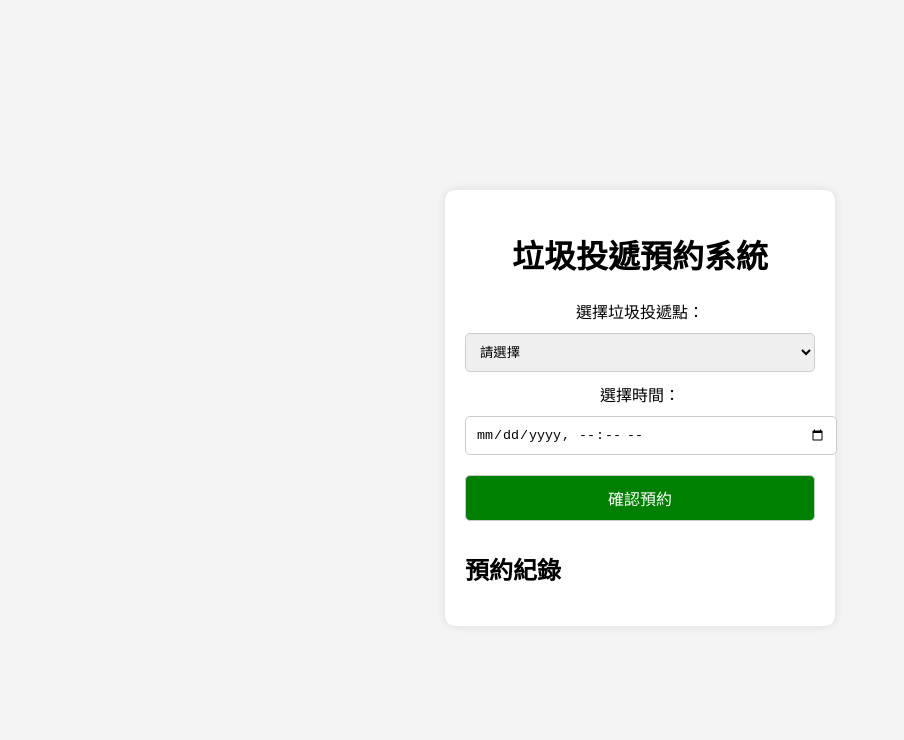
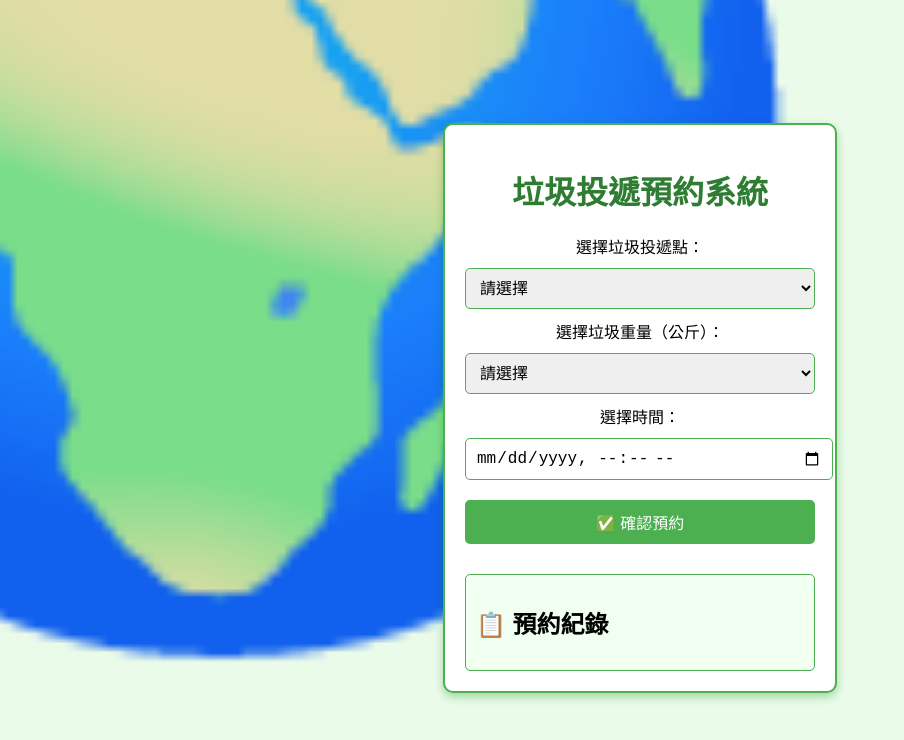
Before and after one commit to EricLin1013zz/garbage-page, a plain HTML site: page index.html in a window 1280 px wide. Shown: the whole page, without its empty margins (0-904 px from the left). Drawn offline with Linux system fonts and the light colour scheme.

Commit message:
Update index.html

```diff
--- a/index.html
+++ b/index.html
@@ -7,44 +7,82 @@
     <style>
         body {
             font-family: Arial, sans-serif;
-            background-color: #f4f4f4;
+            background-color: #eafbea;
             display: flex;
             justify-content: center;
             align-items: center;
             height: 100vh;
             flex-direction: column;
+            position: relative;
+        }
+        .earth {
+            position: fixed;
+            top: -400px;
+            left: -400px;
+            font-size: 1000px;
+            line-height: 1;
+            z-index: -1;
         }
         .container {
             background: white;
             padding: 20px;
             border-radius: 10px;
-            box-shadow: 0 0 10px rgba(0, 0, 0, 0.1);
+            box-shadow: 0 4px 10px rgba(0, 128, 0, 0.3);
             width: 350px;
             text-align: center;
+            border: 2px solid #4CAF50;
+            position: relative;
+        }
+        h1 {
+            color: #2E7D32;
         }
         select, input, button {
             width: 100%;
             padding: 10px;
             margin: 10px 0;
-            border: 1px solid #ccc;
+            border: 1px solid #4CAF50;
             border-radius: 5px;
+            font-size: 16px;
+        }
+        input[type="datetime-local"] {
+            width: calc(100% - 4px);
         }
         button {
-            background: green;
+            background: #4CAF50;
             color: white;
             font-size: 16px;
             cursor: pointer;
+            border: none;
+            transition: 0.3s;
         }
         button:hover {
-            background: darkgreen;
+            background: #388E3C;
         }
         .reservations {
             margin-top: 20px;
             text-align: left;
+            background: #f0fff0;
+            padding: 10px;
+            border-radius: 5px;
+            border: 1px solid #4CAF50;
+        }
+        .copy-button {
+            background: #4CAF50;
+            color: white;
+            border: none;
+            padding: 5px 10px;
+            margin-left: 10px;
+            cursor: pointer;
+            border-radius: 5px;
+            font-size: 14px;
+        }
+        .copy-button:hover {
+            background: #388E3C;
         }
     </style>
 </head>
 <body>
+    <div class="earth">🌍</div>
     <div class="container">
         <h1>垃圾投遞預約系統</h1>
         <label>選擇垃圾投遞點：</label>
@@ -54,30 +92,60 @@
             <option value="合作餐廳B">合作餐廳B</option>
             <option value="合作餐廳C">合作餐廳C</option>
         </select>
+        <label>選擇垃圾重量（公斤）：</label>
+        <select id="weight">
+            <option value="">請選擇</option>
+            <option value="1">1 公斤</option>
+            <option value="2">2 公斤</option>
+            <option value="3">3 公斤</option>
+            <option value="4">4 公斤</option>
+            <option value="5">5 公斤</option>
+            <option value="6">6 公斤</option>
+            <option value="7">7 公斤</option>
+            <option value="8">8 公斤</option>
+            <option value="9">9 公斤</option>
+            <option value="10">10 公斤</option>
+        </select>
         <label>選擇時間：</label>
         <input type="datetime-local" id="time">
-        <button onclick="handleReserve()">確認預約</button>
+        <button onclick="handleReserve()">✅ 確認預約</button>
         <div class="reservations">
-            <h2>預約紀錄</h2>
+            <h2>📋 預約紀錄</h2>
             <ul id="reservationList"></ul>
         </div>
     </div>
 
     <script>
+        function generateRandomCode() {
+            return Math.random().toString(36).substring(2, 12).toUpperCase();
+        }
+
         function handleReserve() {
             const location = document.getElementById("location").value;
             const time = document.getElementById("time").value;
+            const weight = document.getElementById("weight").value;
             const reservationList = document.getElementById("reservationList");
 
-            if (location && time) {
+            if (location && time && weight) {
+                const uniqueCode = generateRandomCode();
                 const listItem = document.createElement("li");
-                listItem.textContent = `📍 ${location} - 🕒 ${time}`;
+                listItem.innerHTML = `📍 ${location} - 🕒 ${time} - ⚖️ ${weight} 公斤 - <strong>🔑 ${uniqueCode}</strong> <button class="copy-button" onclick="copyToClipboard('${uniqueCode}')">📋 複製</button>`;
                 reservationList.appendChild(listItem);
 
-                alert("預約成功！");
+                alert("預約成功！🌱");
             } else {
-                alert("請選擇地點與時間");
+                alert("請選擇地點、時間並選擇重量");
             }
+        }
+
+        function copyToClipboard(text) {
+            const tempInput = document.createElement("input");
+            document.body.appendChild(tempInput);
+            tempInput.value = text;
+            tempInput.select();
+            document.execCommand("copy");
+            document.body.removeChild(tempInput);
+            alert("已複製: " + text);
         }
     </script>
 </body>
```
